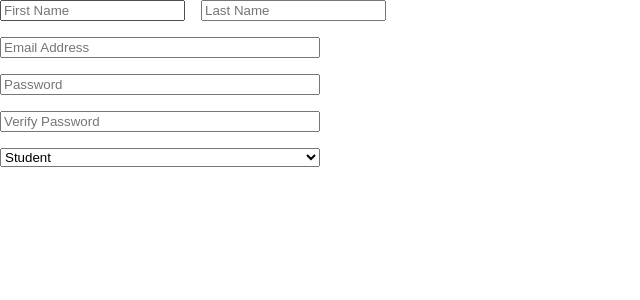
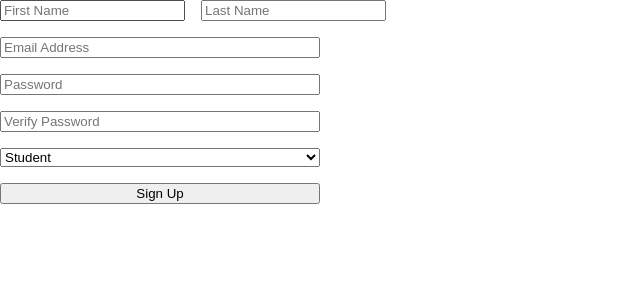
Before and after one commit to 1054009/CSET-160-FinalProject, a Flask app: page /signup/ in a window 1280 px wide. Shown: the top 300 px of the page, without its empty margins (0-640 px from the left). Run offline with Flask 3, Linux system fonts and the light colour scheme.

Commit message:
Sign up button

```diff
--- a/src/client/templates/signup.html
+++ b/src/client/templates/signup.html
@@ -15,5 +15,7 @@
 		<option value="student">Student</option>
 		<option value="teacher">Teacher</option>
 	</select>
+
+	<input type="submit" value="Sign Up">
 </div>
 {% endblock %}
```
